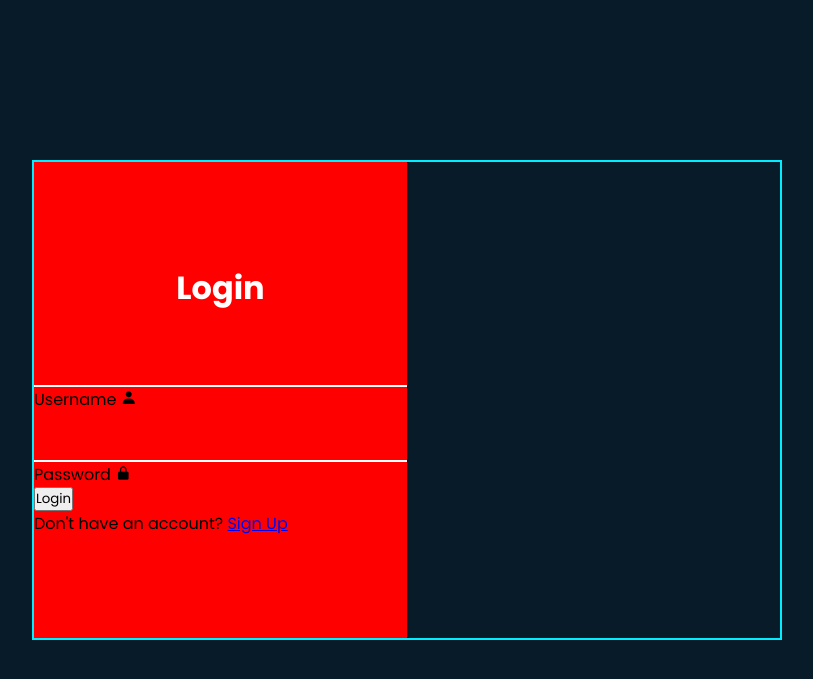
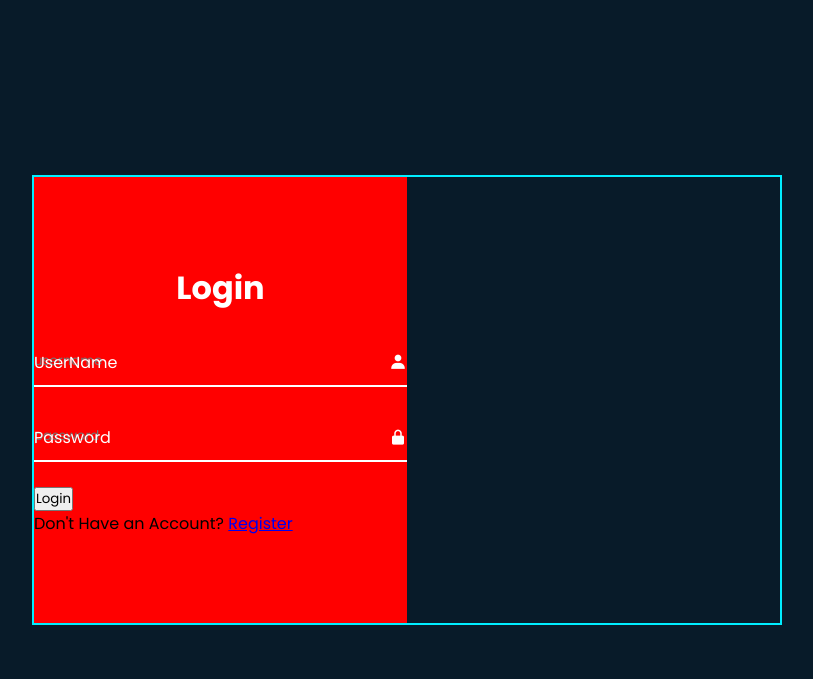
Before and after one commit to AyaBouri/ProjetIOT, a Django app: page /login/ in a window 1280 px wide. Shown: the top 679 px of the page, without its empty margins (233-1046 px from the left). Run offline with Django 4.2, Linux system fonts and the light colour scheme.

Commit message:
Add Commit

```diff
--- a/DHT/templates/login.html
+++ b/DHT/templates/login.html
@@ -14,36 +14,36 @@
             box-sizing: border-box;
         }
         body{
-            display: flex;
-            justify-content:center;
-            align-items:center;
+            display:flex;
+            justify-content: center;
+            align-items: center;
             min-height: 100vh;
             background: #081b29;
         }
         .wrapper{
             position: relative;
-            width:750px;
-            height:480px;
-            background:transparent;
+            width: 750px;
+            height: 450px;
+            background: transparent;
             border: 2px solid #0ef;
         }
         .wrapper .form-box{
             position: absolute;
-            top:0;
-            width:50%;
-            height:100%;
-            background:red;
+            top: 0;
+            width: 50%;
+            height: 100%;
+            background: red;
             display: flex;
-            flex-direction:column;
+            flex-direction: column;
             justify-content: center;
         }
         .form-box h2{
-            font-size:32px;
-            color:#fff;
-            text-align:center;
+            font-size: 32px;
+            color: #fff;
+            text-align: center;
         }
         .form-box .input-box{
-            position:relative;
+            position: relative;
             width:100%;
             height:50px;
             margin:25px 0;
@@ -52,33 +52,54 @@
             width:100%;
             height:100%;
             background:transparent;
-            border:none;
-            outline:none;
+            border: none;
+            outline: none;
             border-bottom:2px solid #fff;
+        }
+        .input-box label{
+            position: absolute;
+            top:50%;
+            left:0;
+            transform:translateY(-50%);
+            font-size:16px;
+            color:#fff;
+            pointer-events:none;
+        }
+        .input-box i{
+            position:absolute;
+            top:50%;
+            right:0;
+            transform: translateY(-50%);
+            font-size:18px;
+            color:#fff;
         }
     </style>
     </head>
     <body>
          <div class="wrapper">
              <div class="form-box login">
-                 <h2>Login</h2>
+                 <!--{% csrf_token }-->
                  <form action="post">
-                     {% csrf_token %}
+                     <h2>Login</h2>
                      <div class="input-box">
-                         <input type="text" required>
-                         <label>Username</label>
+                         <input type="text" placeholder="username" required>
+                         <label>UserName</label>
                          <i class="bx bxs-user"></i>
                      </div>
-                      <div class="input-box">
-                         <input type="password" required>
+                     <div class="input-box">
+                         <input type="password" placeholder="password" required>
                          <label>Password</label>
-                          <i class="bx bxs-lock-alt"></i>
+                         <i class="bx bxs-lock-alt"></i>
                      </div>
+                     <!--<div class="remember-forgot">
+                         <label><input type="checkbox">Remember me</label>
+                         <a href="LoginPasswd.html">Forgot Password?</a>
+                     </div>-->
                      <a href="index.html">
                          <button type="submit" class="btn">Login</button>
                      </a>
-                     <div class="logreg-link">
-                         <p>Don't have an account? <a href="LoginPassword.html" class="register-link">Sign Up</a> </p>
+                     <div class="register-link">
+                         <p>Don't Have an Account? <a href="#">Register</a> </p>
                      </div>
                       {% if error %}
                          <p style="color: red;">{{ error }}</p>
```
